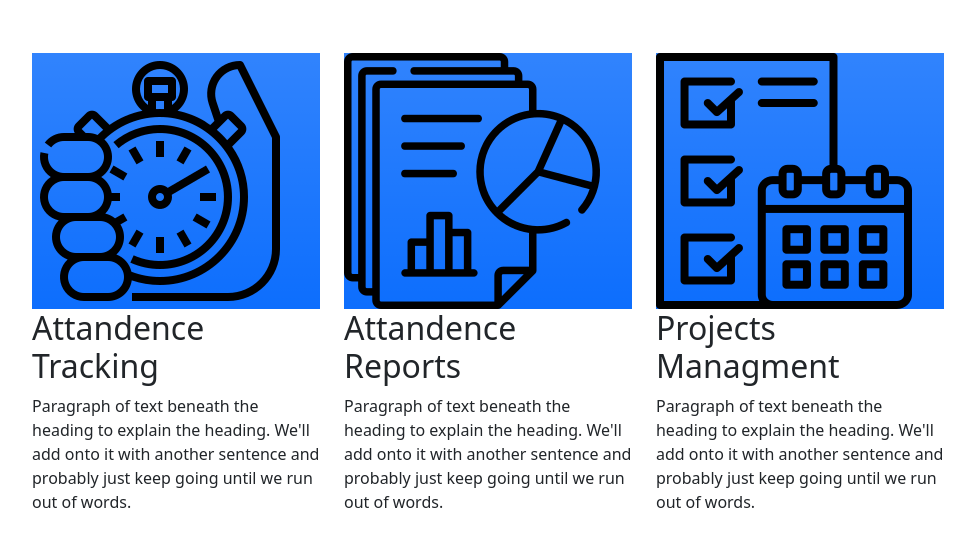
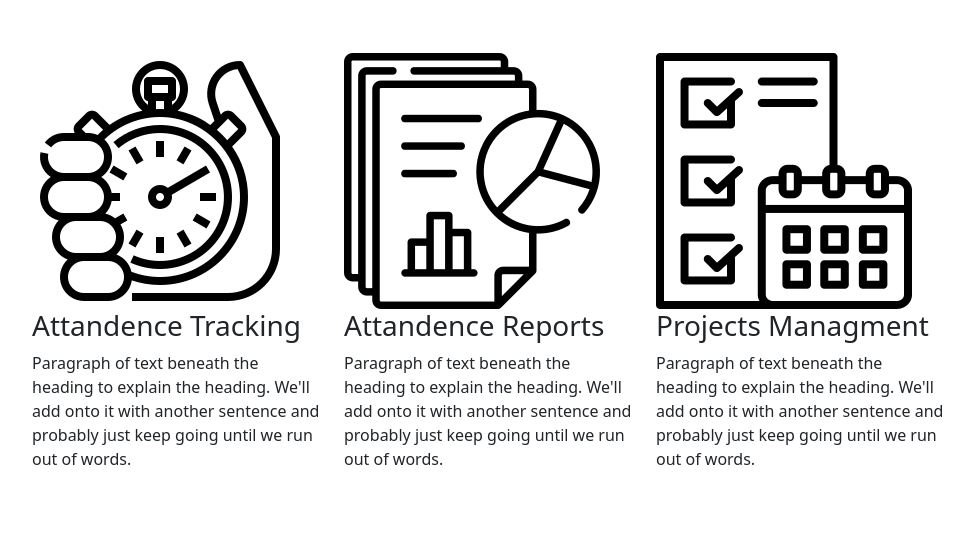
Before and after one commit to handskadi/handskadi.github.io, a plain HTML site: page index.html in a window 1280 px wide. Shown: the part 700-1246 px from the top of the page, without its empty margins (152-1127 px from the left). Drawn offline with Linux system fonts and the light colour scheme.

Commit message:
New Features + images - 4

```diff
--- a/index.html
+++ b/index.html
@@ -89,24 +89,24 @@
     <h2 class="pb-2 border-bottom">Employee Attendance App Features</h2>
     <div class="row g-4 py-5 row-cols-1 row-cols-lg-3">
       <div class="feature col">
-        <div class="feature-icon bg-primary bg-gradient">
+        <div class="feature-icon bg-gradient">
           <img src="images/ttr.png" alt="Attandence Tracking">
         </div>
-        <h2>Attandence Tracking</h2>
+        <h3>Attandence Tracking</h3>
         <p>Paragraph of text beneath the heading to explain the heading. We'll add onto it with another sentence and probably just keep going until we run out of words.</p>
       </div>
       <div class="feature col">
-        <div class="feature-icon bg-primary bg-gradient">
+        <div class="feature-icon bg-gradient">
           <img src="images/report.png" alt="Attandence Reports">
         </div>
-        <h2>Attandence Reports</h2>
+        <h3>Attandence Reports</h3>
         <p>Paragraph of text beneath the heading to explain the heading. We'll add onto it with another sentence and probably just keep going until we run out of words.</p>
       </div>
       <div class="feature col">
-        <div class="feature-icon bg-primary bg-gradient">
+        <div class="feature-icon bg-gradient">
           <img src="images/pm.png" alt="Projects Managment">
         </div>
-        <h2>Projects Managment</h2>
+        <h3>Projects Managment</h3>
         <p>Paragraph of text beneath the heading to explain the heading. We'll add onto it with another sentence and probably just keep going until we run out of words.</p>
       </div>
     </div>
```
